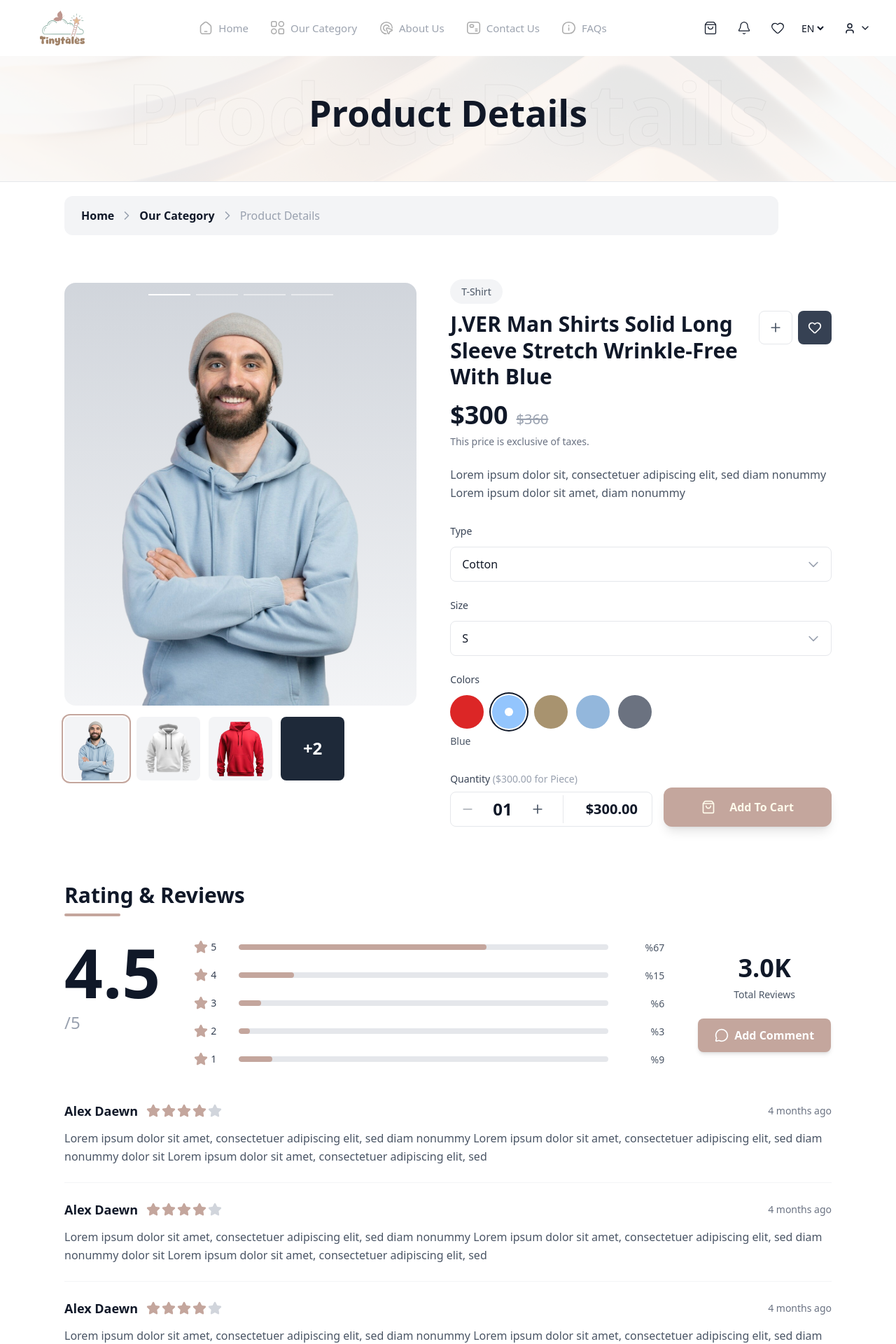
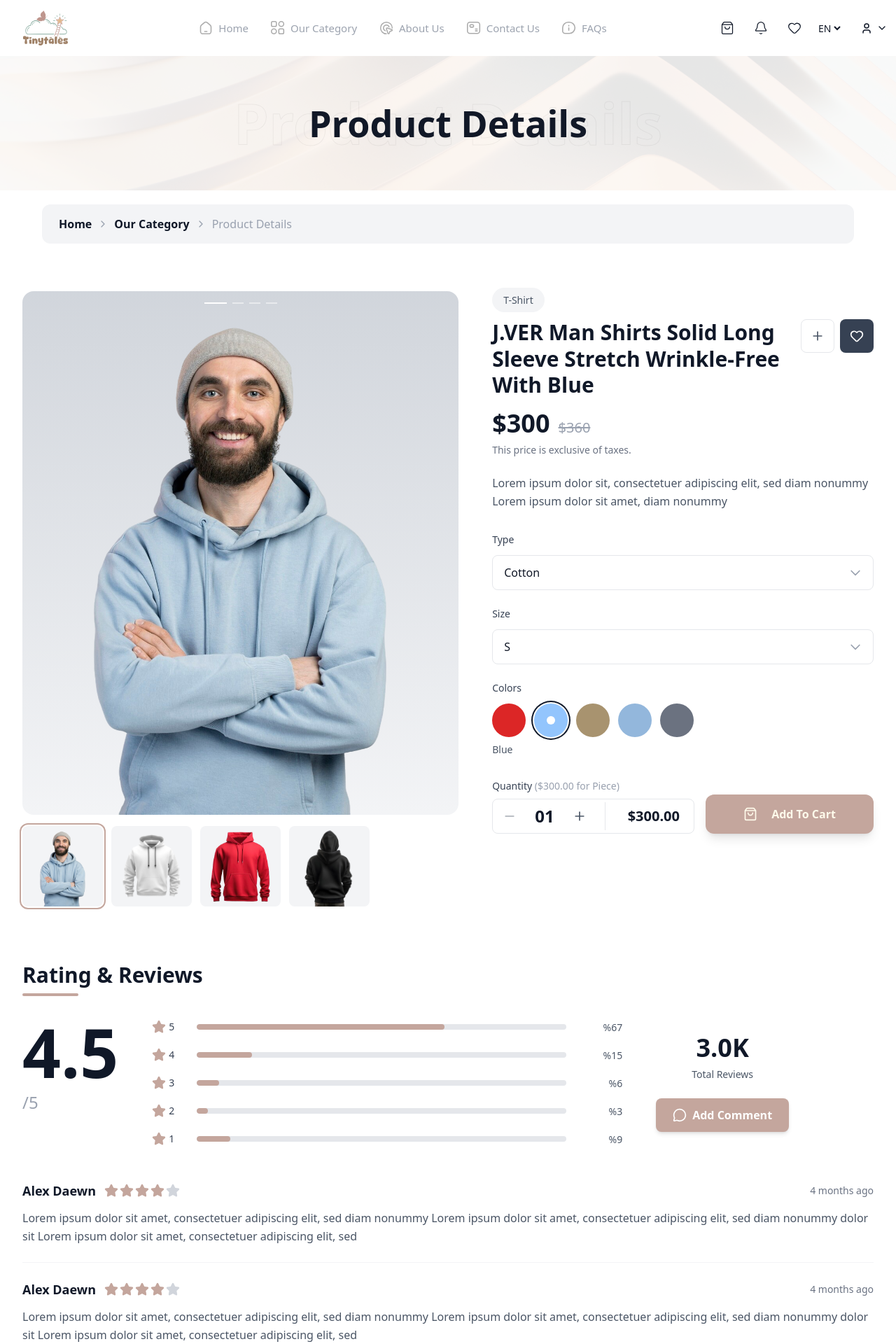
Before and after one commit to ibrahi4/Tinytales, a Next.js app: page /product/1 in a window 1280 px wide. Shown: the top 1920 px of the page at 70% size. Built offline with nearby package versions, Linux system fonts and the light colour scheme.

Commit message:
refactor(ui): improve responsive layout and spacing across pages
- Align breadcrumb width behavior between mobile and desktop
- Fix responsive paddings for consistent visual rhythm
- Improve button and card responsiveness
- Minor UI polish and spacing adjustments

```diff
--- a/src/app/page.jsx
+++ b/src/app/page.jsx
@@ -26,37 +26,7 @@ export default function HomePage() {
   return (
     <div className="min-h-screen bg-gradient-to-br from-pink-50 via-rose-50 to-purple-50">
       {/* Header */}
-      <header className="p-6">
-        <div className="max-w-7xl mx-auto flex items-center justify-between">
-          <div className="flex items-center gap-3">
-            <div className="w-12 h-12 bg-gradient-to-br from-pink-500 to-rose-500 rounded-xl flex items-center justify-center shadow-lg">
-              <span className="text-white text-2xl font-bold">T</span>
-            </div>
-            <h1 className="text-2xl font-bold bg-gradient-to-r from-pink-500 to-rose-500 bg-clip-text text-transparent">
-              TinyTales
-            </h1>
-          </div>
-          <div className="flex items-center gap-3">
-            {isAuth ? (
-              <Button onClick={() => router.push(ROUTES.DASHBOARD)}>
-                Go to Dashboard
-              </Button>
-            ) : (
-              <>
-                <Button
-                  variant="ghost"
-                  onClick={() => router.push(ROUTES.LOGIN)}
-                >
-                  Sign In
-                </Button>
-                <Button onClick={() => router.push(ROUTES.REGISTER)}>
-                  Get Started
-                </Button>
-              </>
-            )}
-          </div>
-        </div>
-      </header>
+
 
       {/* Hero Section */}
       <main className="max-w-7xl mx-auto px-6 py-20">
@@ -97,46 +67,8 @@ export default function HomePage() {
               Sign In
             </Button>
           </div>
-
-          {/* Features */}
-          <div className="mt-20 grid grid-cols-1 md:grid-cols-3 gap-8">
-            <div className="p-6 bg-white rounded-2xl shadow-sm border border-gray-100">
-              <div className="text-4xl mb-4">🔐</div>
-              <h3 className="text-xl font-bold text-gray-900 mb-2">
-                Secure Authentication
-              </h3>
-              <p className="text-gray-600">
-                Your data is protected with industry-standard security measures
-              </p>
-            </div>
-            <div className="p-6 bg-white rounded-2xl shadow-sm border border-gray-100">
-              <div className="text-4xl mb-4">✉️</div>
-              <h3 className="text-xl font-bold text-gray-900 mb-2">
-                Email Verification
-              </h3>
-              <p className="text-gray-600">
-                Quick and easy email verification process to secure your account
-              </p>
-            </div>
-            <div className="p-6 bg-white rounded-2xl shadow-sm border border-gray-100">
-              <div className="text-4xl mb-4">🚀</div>
-              <h3 className="text-xl font-bold text-gray-900 mb-2">
-                Get Started Fast
-              </h3>
-              <p className="text-gray-600">
-                Simple registration process to get you started in minutes
-              </p>
-            </div>
-          </div>
         </div>
       </main>
-
-      {/* Footer */}
-      <footer className="mt-20 py-8 border-t border-gray-200">
-        <div className="max-w-7xl mx-auto px-6 text-center text-gray-600 text-sm">
-          <p>© 2025 TinyTales. All rights reserved.</p>
-        </div>
-      </footer>
     </div>
   );
 }
--- a/src/app/product/[id]/page.jsx
+++ b/src/app/product/[id]/page.jsx
@@ -1,8 +1,7 @@
-
 'use client';
 
-import { useEffect, useState,React} from 'react';
-import { useParams } from 'next/navigation'
+import { useEffect, useState,React } from 'react';
+import { useParams } from 'next/navigation';
 import { ChevronRight } from 'lucide-react';
 import Header from '@/components/shared/Header';
 import ProductImageGallery from '@/components/product/ProductImageGallery';
@@ -10,16 +9,17 @@ import ProductInfo from '@/components/product/ProductInfo';
 import RatingSection from '@/components/product/RatingSection';
 import SimilarProducts from '@/components/product/SimilarProducts';
 import Footer from '@/components/shared/Footer';
+
 export default function ProductDetailsPage() {
   const [product, setProduct] = useState(null);
   const [loading, setLoading] = useState(true);
   const { id } = useParams();
+
   useEffect(() => {
     if (!id) return;
 
     const fetchProduct = async () => {
       try {
-        // mock data (مكان API لاحقًا)
         const productData = {
           id,
           title: 'J.VER Man Shirts Solid Long Sleeve Stretch Wrinkle-Free With Blue',
@@ -62,7 +62,7 @@ export default function ProductDetailsPage() {
                 'Lorem ipsum dolor sit amet, consectetuer adipiscing elit, sed diam nonummy Lorem ipsum dolor sit amet, consectetuer adipiscing elit, sed diam nonummy dolor sit Lorem ipsum dolor sit amet, consectetuer adipiscing elit, sed',
             },
             {
-              id: 3,
+              id: 4,
               author: 'Alex Daewn',
               rating: 4,
               date: '4 months ago',
@@ -81,7 +81,7 @@ export default function ProductDetailsPage() {
     };
 
     fetchProduct();
-  }, [id]); // ✅ depe
+  }, [id]);
 
   if (loading) {
     return (
@@ -111,7 +111,7 @@ export default function ProductDetailsPage() {
       <Header />
 
       {/* Hero Section */}
-      <div className="relative h-40 md:h-45 bg-[#F5F5F5] border-b border-gray-200 overflow-hidden">
+      <div className="relative h-32 sm:h-36 md:h-40 lg:h-48 bg-[#F5F5F5] border-gray-200 overflow-hidden">
         {/* Background with overlay */}
         <div
           className="absolute inset-0 bg-cover bg-center bg-no-repeat"
@@ -121,10 +121,10 @@ export default function ProductDetailsPage() {
           }}
         />
         <div className="absolute inset-0 bg-white/90" />
+
         {/* Title */}
-<div className="relative flex items-center justify-center px-4 py-16 sm:py-13">
+        <div className="relative h-full flex items-center justify-center">
           <div className="relative w-full flex items-center justify-center">
-
             {/* Watermark */}
             <h1 className="watermark-title">
               Product Details
@@ -134,39 +134,37 @@ export default function ProductDetailsPage() {
             <h1 className="relative z-10 main-title">
               Product Details
             </h1>
-
           </div>
-
         </div>
       </div>
 
       {/* Breadcrumb */}
-      <div className="bg-white py-5 pl-15 pr-15">
-        <div className="max-w-360 mx-auto px-4 sm:px-6 lg:px-8">
-          <nav className="inline-flex bg-gray-100 rounded-xl px-5 md:px-6 py-3 md:py-4 w-103 md:w-255 sm:w-10" aria-label="Breadcrumb">
-            <ol className="flex items-center gap-2 text-sm md:text-base">
+<div className="bg-white py-4 md:py-5">
+  <div className="mx-auto w-full px-4 sm:px-6 md:px-8 lg:px-30 xl:px-15">
+    <nav
+      className="inline-flex bg-gray-100 rounded-lg sm:rounded-xl
+                 px-3 sm:px-4 md:px-6
+                 py-2 sm:py-3 md:py-4
+                 w-full overflow-x-auto"
+      aria-label="Breadcrumb"
+    >
+      <ol className="flex items-center gap-1.5 sm:gap-2 text-xs sm:text-sm md:text-base whitespace-nowrap">
         <li>
-                <a
-                  href="/"
-                  className="text-gray-900 hover:text-[#C4A69D] font-semibold transition-colors"
-                >
+          <a href="/" className="font-semibold text-gray-900 hover:text-[#C4A69D]">
             Home
           </a>
         </li>
+
+        <ChevronRight className="w-4 h-4 text-gray-400 flex-shrink-0" />
+
         <li>
-                <ChevronRight className="w-4 h-4 md:w-5 md:h-5 text-gray-400" strokeWidth={2} />
-              </li>
-              <li>
-                <a
-                  href="/category"
-                  className="text-gray-900 hover:text-[#C4A69D] font-semibold transition-colors"
-                >
+          <a href="/category" className="font-semibold text-gray-900 hover:text-[#C4A69D]">
             Our Category
           </a>
         </li>
-              <li>
-                <ChevronRight className="w-4 h-4 md:w-5 md:h-5 text-gray-400" strokeWidth={2} />
-              </li>
+
+        <ChevronRight className="w-4 h-4 text-gray-400 flex-shrink-0" />
+
         <li>
           <span className="text-gray-400 font-medium">Product Details</span>
         </li>
@@ -176,27 +174,27 @@ export default function ProductDetailsPage() {
 </div>
 
       {/* Main Content */}
-      <div className="max-w-360 mx-auto px-4 sm:px-6 lg:px-8 py-6 md:py-12 ">
+      <div className="max-w-7xl mx-auto px-4 sm:px-6 lg:px-8 py-6 sm:py-8 md:py-12">
+
         {/* Product Section */}
-        <div className="flex flex-col lg:flex-row gap-6 md:gap-8 lg:gap-12 mb-12 md:mb-20 pl-15 pr-15">
+        <div className="flex flex-col lg:flex-row gap-6 sm:gap-8 lg:gap-12 mb-8 sm:mb-12 md:mb-16 lg:mb-20">
           <ProductImageGallery images={product.images} />
           <ProductInfo product={product} />
         </div>
 
         {/* Rating & Reviews Section */}
-        <div className="mb-12 md:mb-20 pr-15 pl-15">
+        <div className="mb-8 sm:mb-12 md:mb-16 lg:mb-20">
           <RatingSection reviews={product.reviews} />
         </div>
 
         {/* Similar Products Section */}
-         <div className="mb-12 md:mb-20 pr-15 pl-15">
+        <div className="mb-8 sm:mb-12 md:mb-16 lg:mb-20">
           <SimilarProducts />
         </div>
+      </div>
 
-      </div>
-       <div className="prose prose-invert">
+      {/* Footer */}
       <Footer />
-        </div>
     </div>
   );
 }
--- a/src/components/product/ProductImageGallery.jsx
+++ b/src/components/product/ProductImageGallery.jsx
@@ -22,55 +22,54 @@ export default function ProductImageGallery({ images = [] }) {
 
   if (!images || images.length === 0) {
     return (
-      <div className="w-full h-[500px] bg-gray-100 rounded-2xl flex items-center justify-center">
-        <p className="text-gray-400">No images available</p>
+      <div className="w-full h-[300px] sm:h-[400px] lg:h-[500px] bg-gray-100 rounded-xl sm:rounded-2xl flex items-center justify-center">
+        <p className="text-gray-400 text-sm sm:text-base">No images available</p>
       </div>
     );
   }
 
   return (
-    <div className="w-full max-w-163">
+    <div className="w-full max-w-full lg:max-w-[652px]">
       {/* Main Image Container */}
-
-<div className="relative bg-gradient-to-b from-gray-300 to-gray-100 rounded-2xl overflow-hidden mb-4 group">
-  <div className="relative w-full aspect-[2.5/3]"> {/* هنا نخلي كل الصور بنفس نسبة 4:3 */}
+      <div className="relative bg-gradient-to-b from-gray-300 to-gray-100 rounded-xl sm:rounded-2xl overflow-hidden mb-3 sm:mb-4 group">
+        <div className="relative w-full aspect-[3/4] sm:aspect-[2.5/3]">
           <Image
             src={images[currentIndex]}
             alt={`Product image ${currentIndex + 1}`}
             fill
-      sizes="(max-width: 768px) 100vw, (max-width: 1200px) 50vw, 33vw"
+            sizes="(max-width: 640px) 100vw, (max-width: 1024px) 50vw, 652px"
             className="object-cover"
             priority
           />
         </div>
 
-        {/* Navigation Arrows */}
+        {/* Navigation Arrows - Hidden on mobile, visible on hover for desktop */}
         <button
           onClick={handlePrevious}
-          className="absolute left-4 top-1/2 -translate-y-1/2 w-12 h-12 bg-white/80 hover:bg-white rounded-full flex items-center justify-center transition-all duration-200 shadow-lg opacity-0 group-hover:opacity-100"
+          className="absolute left-2 sm:left-4 top-1/2 -translate-y-1/2 w-10 h-10 sm:w-12 sm:h-12 bg-white/80 hover:bg-white rounded-full flex items-center justify-center transition-all duration-200 shadow-lg sm:opacity-0 sm:group-hover:opacity-100"
           aria-label="Previous image"
         >
-          <ChevronLeft className="w-6 h-6 text-gray-700" />
+          <ChevronLeft className="w-5 h-5 sm:w-6 sm:h-6 text-gray-700" />
         </button>
 
         <button
           onClick={handleNext}
-          className="absolute right-4 top-1/2 -translate-y-1/2 w-12 h-12 bg-[#C4A69D]/80 hover:bg-[#C4A69D] rounded-full flex items-center justify-center transition-all duration-200 shadow-lg opacity-0 group-hover:opacity-100"
+          className="absolute right-2 sm:right-4 top-1/2 -translate-y-1/2 w-10 h-10 sm:w-12 sm:h-12 bg-[#C4A69D]/80 hover:bg-[#C4A69D] rounded-full flex items-center justify-center transition-all duration-200 shadow-lg sm:opacity-0 sm:group-hover:opacity-100"
           aria-label="Next image"
         >
-          <ChevronRight className="w-6 h-6 text-white" />
+          <ChevronRight className="w-5 h-5 sm:w-6 sm:h-6 text-white" />
         </button>
 
         {/* Progress Indicator */}
-        <div className="absolute top-4 left-1/2 -translate-x-1/2 shadow-2xl">
-          <div className="flex gap-2">
+        <div className="absolute top-3 sm:top-4 left-1/2 -translate-x-1/2">
+          <div className="flex gap-1.5 sm:gap-2">
             {images.map((_, index) => (
               <div
                 key={index}
-                className={`h-0.5 w-15 transition-all duration-300 ${
+                className={`h-0.5 transition-all duration-300 ${
                   index === currentIndex
-                    ? 'w-8 bg-white'
-                    : 'w-4 bg-white/50'
+                    ? 'w-6 sm:w-8 bg-white'
+                    : 'w-3 sm:w-4 bg-white/50'
                 }`}
               />
             ))}
@@ -79,33 +78,41 @@ export default function ProductImageGallery({ images = [] }) {
       </div>
 
       {/* Thumbnail Gallery */}
-      <div className="grid grid-cols-5 gap-3">
-        {images.slice(0, 5).map((image, index) => (
+      <div className="grid grid-cols-4 sm:grid-cols-5 gap-2 sm:gap-3">
+        {images.slice(0, window.innerWidth < 640 ? 4 : 5).map((image, index) => {
+          const isLastVisible = (window.innerWidth < 640 && index === 3) || (window.innerWidth >= 640 && index === 4);
+          const remainingCount = images.length - (window.innerWidth < 640 ? 4 : 5);
+
+          return (
             <button
               key={index}
               onClick={() => handleThumbnailClick(index)}
               className={`relative aspect-square rounded-lg overflow-hidden transition-all duration-200 ${
                 index === currentIndex
-                ? 'ring-2 ring-[#C4A69D] ring-offset-2'
-                : 'hover:ring-2 hover:ring-gray-300 hover:ring-offset-2'
-            } ${index === 3 ? 'bg-gray-800' : 'bg-gray-100'}`}
+                  ? 'ring-2 ring-[#C4A69D] ring-offset-1 sm:ring-offset-2'
+                  : 'hover:ring-2 hover:ring-gray-300 hover:ring-offset-1 sm:hover:ring-offset-2'
+              } ${isLastVisible && remainingCount > 0 ? 'bg-gray-800' : 'bg-gray-100'}`}
             >
-            {index === 3 ? (
-              // "+2" Overlay for more images
-              <div className="absolute inset-0 flex items-center justify-center">
-                <span className="text-white text-2xl font-bold">+2</span>
+              {isLastVisible && remainingCount > 0 ? (
+                // "+X" Overlay for remaining images
+                <div className="absolute inset-0 flex items-center justify-center bg-gray-900/80">
+                  <span className="text-white text-lg sm:text-2xl font-bold">
+                    +{remainingCount}
+                  </span>
                 </div>
               ) : (
                 <Image
                   src={image}
                   alt={`Thumbnail ${index + 1}`}
                   fill
-                sizes="(max-width: 768px) 100vw, (max-width: 1200px) 50vw, 33vw"
+                  sizes="(max-width: 640px) 25vw, 130px"
                   className="object-cover"
+                   loading="eager"
                 />
               )}
             </button>
-        ))}
+          );
+        })}
       </div>
     </div>
   );
--- a/src/components/product/ProductInfo.jsx
+++ b/src/components/product/ProductInfo.jsx
@@ -200,8 +200,19 @@ export default function ProductInfo({ product }) {
         </div>
 
         {/* Add to Cart Button */}
-  <button
-  className="sm:mt-6 bg-[#C4A69D] hover:bg-[#B39588] focus:ring-[#C4A69D] shadow-lg hover:shadow-xl flex flex-row justify-center items-center px-8 py-4 gap-2 whitespace-nowrap rounded-xl w-100 h-14 md:w-60 sm:w-80"
+<button
+  className="
+    bg-[#C4A69D]
+    hover:bg-[#B39588]
+    focus:ring-[#C4A69D]
+    shadow-lg
+    hover:shadow-xl
+    flex flex-row justify-center items-center
+    px-6 py-3 gap-2 whitespace-nowrap rounded-xl
+    w-full max-w-75 h-14
+    mx-auto text-center
+    sm:w-80 md:w-60
+  "
 >
   <ShoppingBag className="w-4 h-4 md:w-5 md:h-5 mr-2 md:mr-3 text-amber-50" />
   <span className="font-semibold text-sm md:text-base text-amber-50">Add To Cart</span>
--- a/src/components/shared/Header.jsx
+++ b/src/components/shared/Header.jsx
@@ -11,7 +11,7 @@ export default function Header() {
 
   return (
     <header className="sticky top-0 z-50 bg-white">
-      <div className="max-w-360 mx-auto px-6">
+      <div className="max-w-360 mx-auto">
         <div className="flex items-center justify-between h-20">
           {/* Logo */}
           <Link href="/" className="flex items-center shrink-0">
--- a/src/styles/globals.css
+++ b/src/styles/globals.css
@@ -38,7 +38,7 @@ a {
   color: transparent;
   -webkit-text-stroke: 1px rgba(0, 0, 0, 0.05);
 
-  font-size: clamp(60px, 12vw, 120px);
+  font-size: clamp(45px, 12vw, 80px);
   line-height: 1;
 }
 .main-title {
```
Also changed, not shown: src/components/product/SimilarProducts.jsx (+84 -51 lines). Lines whose indentation alone changed are shown as unchanged.
